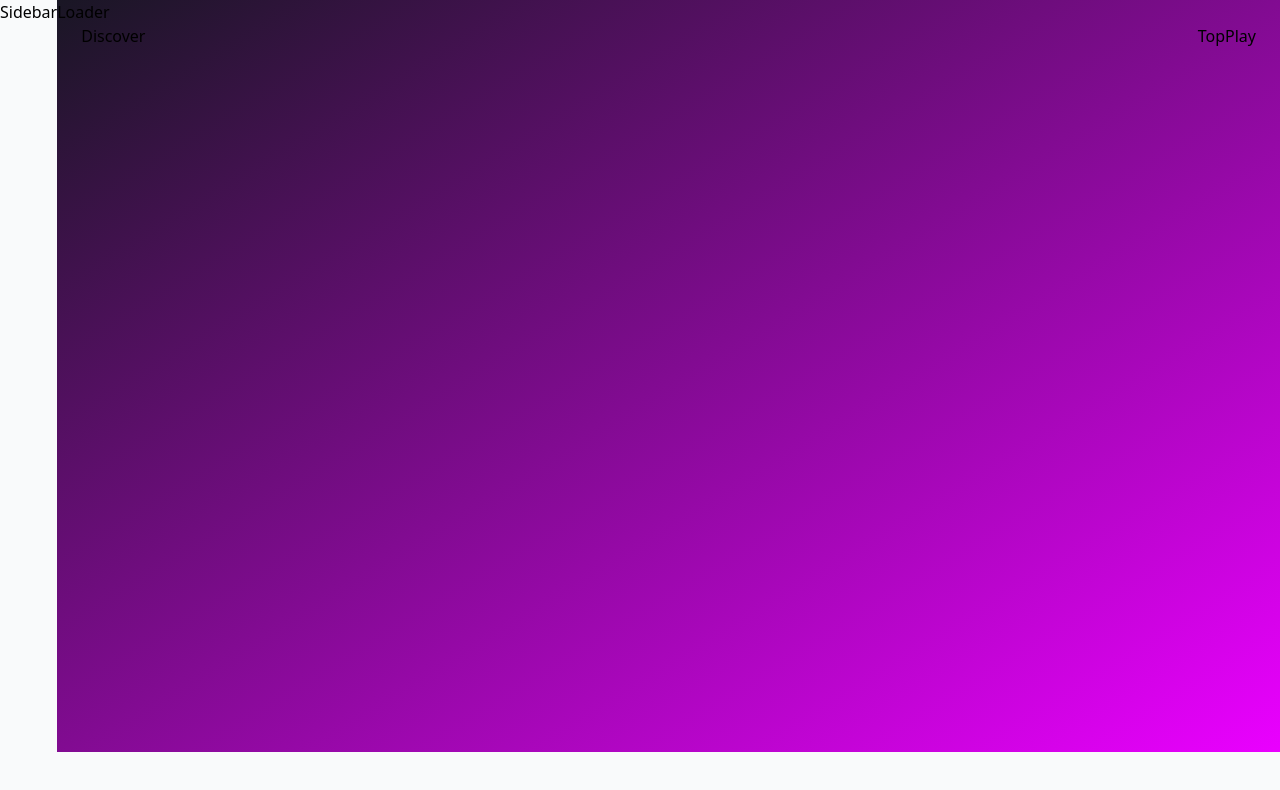
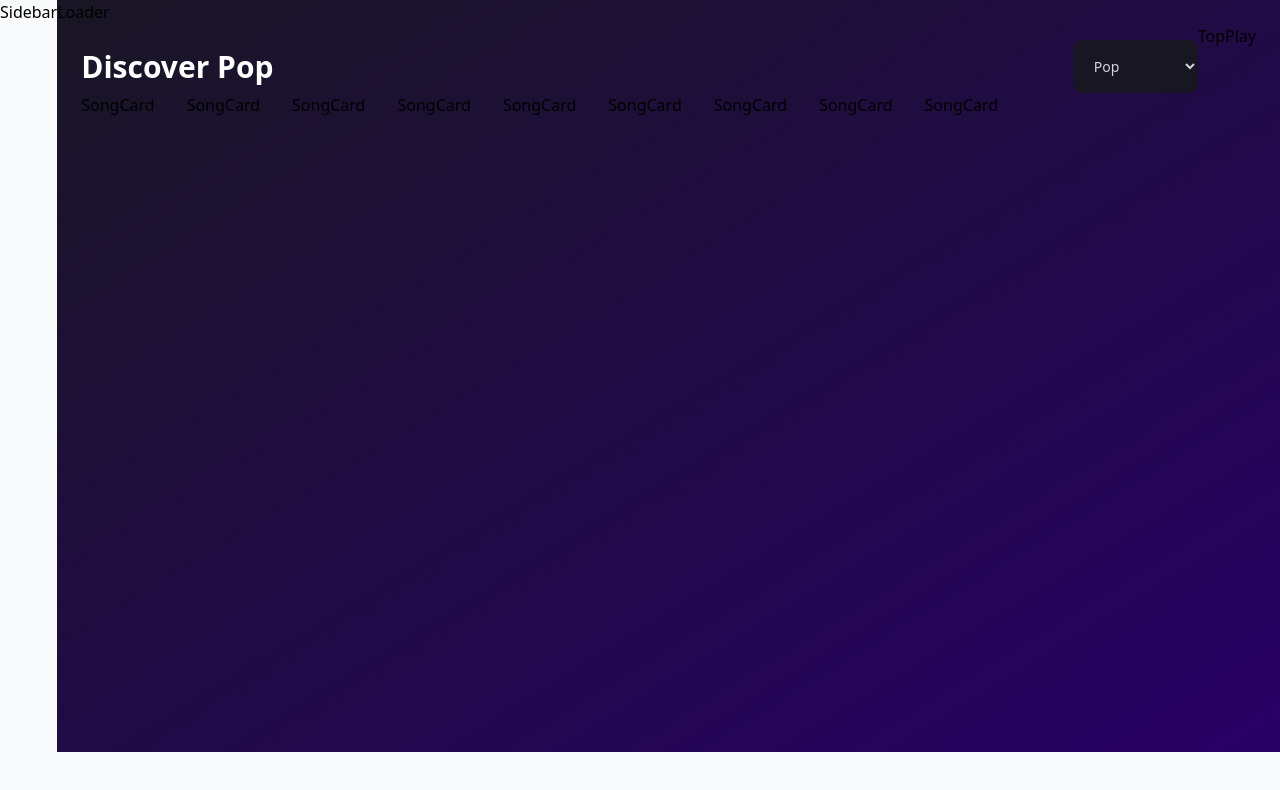
Before and after one commit to dmkhomen/vinyle, a React (Vite) app: page / in a window 1280 px wide. Shown: the top 790 px of the page. Built offline with nearby package versions, Linux system fonts and the light colour scheme.

Commit message:
discover structure

```diff
--- a/src/App.jsx
+++ b/src/App.jsx
@@ -10,7 +10,7 @@ const App = () => {
   return (
     <div className="relative flex">
       <Sidebar />
-      <div className="flex-1 flex flex-col bg-gradient-to-br from-black to-[#ea00ff]">
+      <div className="flex-1 flex flex-col bg-gradient-to-br from-black to-[#270065]">
         <Searchbar />
 
         <div className="px-6 h-[calc(100vh-72px)] overflow-y-scroll hide-scrollbar flex xl:flex-row flex-col-reverse">
--- a/src/pages/Discover.jsx
+++ b/src/pages/Discover.jsx
@@ -1,3 +1,33 @@
-const Discover = () => <div>Discover</div>;
+import { Error, Loader, SongCard } from '../components';
+import { genres } from '../assets/constants';
+
+const Discover = () => {
+  console.log(genres);
+  const genreTitle = 'Pop';
+
+  return (
+    <div className="flex flex-col">
+      <div className="w-full flex justify-between items-center sm:flex-row flex-col mt-4 mt-10">
+        <h2 className="font-bold text-3xl text-white text-left">Discover {genreTitle}</h2>
+        <select
+          onChange={()=>{}}
+          value=""
+          className="bg-black text-gray-300 p-4 text-sm rounded-lg outline-none sm:mt-0 mt-5"
+        >
+          {genres.map((genre) => <option key={genre.value} value={genre.value}>{genre.title}</option>)}
+        </select>
+      </div>
+      <div className="flex flex-wrap sm:justify-start justify-center gap-8">
+        {[1, 2, 3, 4, 5, 6, 7, 8, 9].map((song, i) => (
+          <SongCard
+            key={song.key}
+            song={song}
+            i={i}
+          />
+        ))}
+      </div>
+    </div>
+  );
+};
 
 export default Discover;
```
